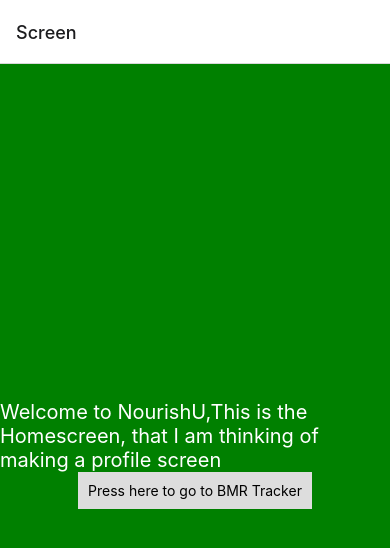
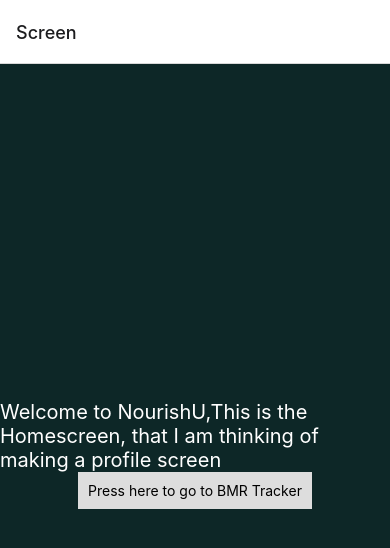
Before and after one commit to sohamv21/NourishU, a React Native app: screen /Home in a window 390 px wide. Shown: the top 548 px of the page. Built offline with nearby package versions, Linux system fonts and the light colour scheme.

Commit message:
Added colors to seperate page

```diff
--- a/App.js
+++ b/App.js
@@ -28,7 +28,7 @@ function App(){
 }
 
 const styles = StyleSheet.create({
-  //this is the main dark green background container
+  // Colors are in a new page Colors.js, have to look at shifting these styles
   BackgroundContainer: {
     flex: 1,
     backgroundColor: '#0D2727',
--- a/pages/CalorieTracker.js
+++ b/pages/CalorieTracker.js
@@ -1,15 +1,16 @@
 import { Text, SafeAreaView } from 'react-native';
 import { StyleSheet } from 'react-native';
+import Colors from './Colors';
 
 const styles = StyleSheet.create({
   container: {
     flex: 1,
-    backgroundColor: 'green',
+    backgroundColor: Colors.PrimaryGreenColor,
     alignItems:"center",
     justifyContent:"center"
   },
   textcontainer: {
-    color:"#fff",
+    color:Colors.WhiteTextColor,
     fontSize:20
   }
 });
--- /dev/null
+++ b/pages/Colors.js
@@ -0,0 +1,7 @@
+export default {
+    PrimaryGreenColor: '#0D2727',
+    DarkGreenAccent: '#1D9D66',
+    MedGreenAccent: '#30AC75',
+    LightGreenAccent: '#5DD49F',
+    WhiteTextColor: '#fff'
+  }
--- a/pages/HomeScreen.js
+++ b/pages/HomeScreen.js
@@ -1,14 +1,15 @@
 import { Text,View, SafeAreaView, TouchableOpacity,Image } from 'react-native';
 import { StyleSheet } from 'react-native';
+import Colors from './Colors';
 const styles = StyleSheet.create({
   container: {
     flex: 1,
-    backgroundColor: 'green',
+    backgroundColor:Colors.PrimaryGreenColor,
     alignItems:"center",
     justifyContent:"center"
   },
   textcontainer: {
-    color:"#fff",
+    color:Colors.WhiteTextColor,
     fontSize:20
   },
   button: {
--- a/pages/MealPrep.js
+++ b/pages/MealPrep.js
@@ -1,15 +1,16 @@
 import { Text, SafeAreaView } from 'react-native';
 import { StyleSheet } from 'react-native';
+import Colors from './Colors';
 
 const styles = StyleSheet.create({
   container: {
     flex: 1,
-    backgroundColor: 'green',
+    backgroundColor: Colors.PrimaryGreenColor,
     alignItems:"center",
     justifyContent:"center"
   },
   textcontainer: {
-    color:"#fff",
+    color:Colors.WhiteTextColor,
     fontSize:20
   }
 });
```
Also changed, not shown: pages/fall2023involvmentfair.jpeg (deleted).
